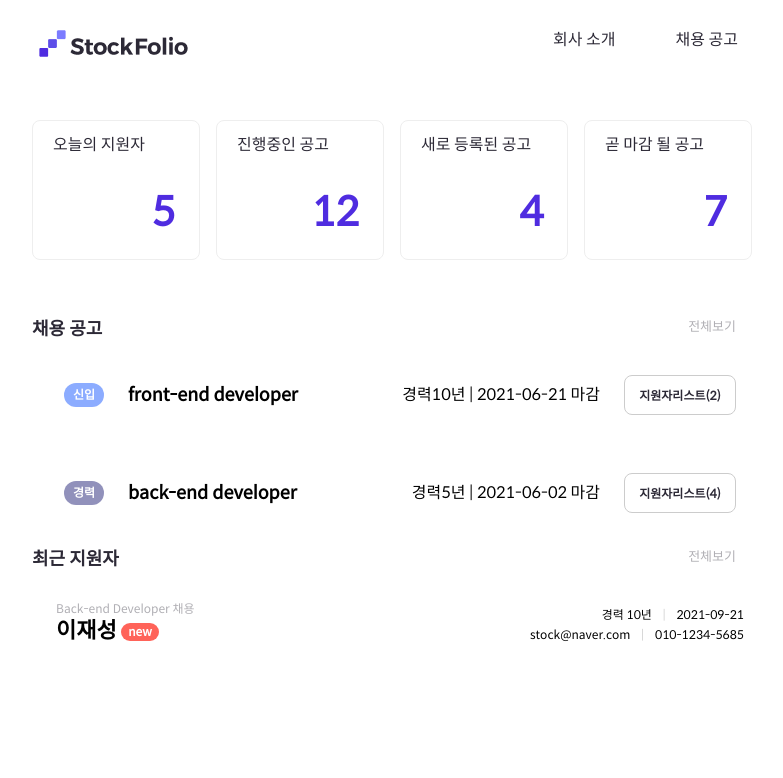
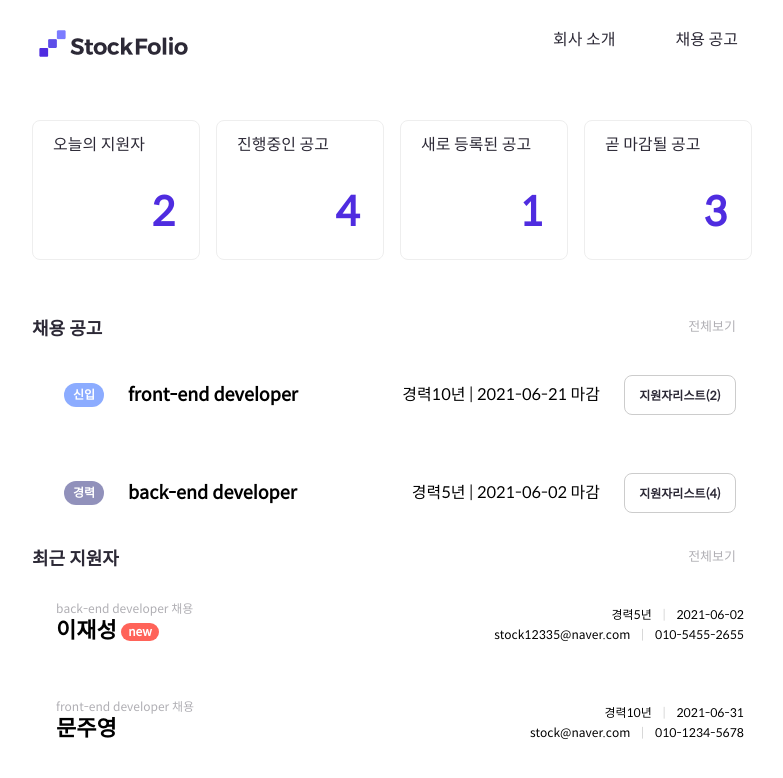
Before and after one commit to kor-sams-dev/Stockfolio_adminPage_Front, a React (Create React App) app: page /main in a window 1280 px wide. Shown: the top 778 px of the page, without its empty margins (240-1023 px from the left). Built offline with nearby package versions, Linux system fonts and the light colour scheme.

Commit message:
어드민 메인 레이아웃 완성

```diff
--- a/src/assets/data/adminMainMenu.ts
+++ b/src/assets/data/adminMainMenu.ts
@@ -2,24 +2,10 @@ const adminMainMenu = {
   data: {
     menu: [
       {
-        Id: 0,
-        context: "오늘의 지원자",
-        number: 5,
-      },
-      {
-        Id: 1,
-        context: "진행중인 공고",
-        number: 12,
-      },
-      {
-        Id: 2,
-        context: "새로 등록된 공고",
-        number: 4,
-      },
-      {
-        Id: 3,
-        context: "곧 마감 될 공고",
-        number: 7,
+        Id: 4,
+        context: 3,
+        number: 2,
+        label: 1,
       },
     ],
     applicant: [
@@ -41,8 +27,26 @@ const adminMainMenu = {
       },
     ],
     notice: [
-      { idx: 0, title: "김명성", Id: "sstaar91", password: "2%wpaae" },
-      { idx: 1, title: "고유영", Id: "goyuyoung", password: "2%wpaae" },
+      {
+        idx: 1,
+        label: true,
+        developer: "back-end developer",
+        name: "이재성",
+        career: "경력5년",
+        date: "2021-06-02",
+        email: "stock12335@naver.com",
+        number: "010-5455-2655",
+      },
+      {
+        idx: 2,
+        label: false,
+        developer: "front-end developer",
+        name: "문주영",
+        career: "경력10년",
+        date: "2021-06-31",
+        email: "stock@naver.com",
+        number: "010-1234-5678",
+      },
     ],
   },
 };
--- a/src/components/UI/organisms/ApplicationIntroduction.tsx
+++ b/src/components/UI/organisms/ApplicationIntroduction.tsx
@@ -64,7 +64,7 @@ const ApplicationIntroduction = observer((): JSX.Element => {
         {applicationForm.introduction.desc}
       </Desc>
       <InputBox>
-        {applicationForm.introduction.item.map(item => {
+        {applicationForm.introduction.item.map((item: any) => {
           return (
             <Textarea
               key={item.name}
--- a/src/components/pages/AdminMain.tsx
+++ b/src/components/pages/AdminMain.tsx
@@ -172,6 +172,7 @@ const Label2 = styled.div`
   justify-content: center;
   align-items: center;
   padding: 6px 0;
+
   span {
     font-size: 12px;
     font-weight: 700;
@@ -193,10 +194,24 @@ const AdminMain = (): JSX.Element => {
         <Admin>
           {adminMainMenu.data.menu.map((data: AdminMenu) => {
             return (
-              <AdminBox key={data.context}>
-                <StringSpan>{data.context}</StringSpan>
+              <>
+                <AdminBox key={Object.keys(adminMainMenu.data.menu)[0][0]}>
+                  <StringSpan>오늘의 지원자</StringSpan>
                   <NumberSpan>{data.number}</NumberSpan>
                 </AdminBox>
+                <AdminBox key={Object.keys(adminMainMenu.data.menu)[0][1]}>
+                  <StringSpan>진행중인 공고</StringSpan>
+                  <NumberSpan>{data.Id}</NumberSpan>
+                </AdminBox>
+                <AdminBox key={Object.keys(adminMainMenu.data.menu)[0][2]}>
+                  <StringSpan>새로 등록된 공고</StringSpan>
+                  <NumberSpan>{data.label}</NumberSpan>
+                </AdminBox>
+                <AdminBox key={Object.keys(adminMainMenu.data.menu)[0][3]}>
+                  <StringSpan>곧 마감될 공고</StringSpan>
+                  <NumberSpan>{data.context}</NumberSpan>
+                </AdminBox>
+              </>
             );
           })}
         </Admin>
@@ -230,23 +245,29 @@ const AdminMain = (): JSX.Element => {
           <NavTitle>최근 지원자</NavTitle>
           <NavButton>전체보기</NavButton>
         </AdminNav>
-        <Applicant>
+        {adminMainMenu.data.notice.map(data => {
+          return (
+            <Applicant key={data.idx}>
               <TitleWrap>
-            <Title>Back-end Developer 채용</Title>
-            <Name>이재성</Name>
+                <Title>{data.developer} 채용</Title>
+                <Name>{data.name}</Name>
+                {data.label ? (
                   <Label2>
                     <span>new</span>
                   </Label2>
+                ) : null}
               </TitleWrap>
               <ContentWrap>
                 <Career>
-              경력 10년 <span>|</span> 2021-09-21
+                  {data.career} <span>|</span> {data.date}
                 </Career>
                 <Email>
-              stock@naver.com <span>|</span> 010-1234-5685
+                  {data.email} <span>|</span> {data.number}
                 </Email>
               </ContentWrap>
             </Applicant>
+          );
+        })}
       </Inner>
     </Box>
   );
--- a/src/models/adminMainMenu.ts
+++ b/src/models/adminMainMenu.ts
@@ -1,7 +1,8 @@
 export interface AdminMenu {
   Id: number;
-  context: string;
+  context: number;
   number: number;
+  label: number;
 }
 export interface AdminApplicant {
   idx: number;
```
Lines whose indentation alone changed are shown as unchanged.
